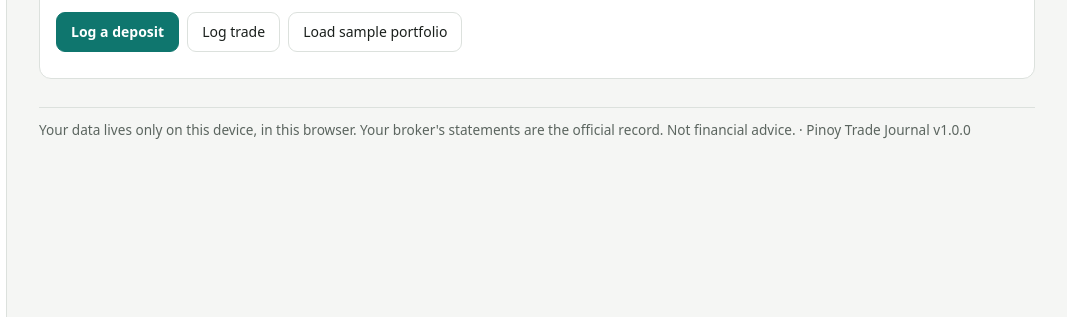
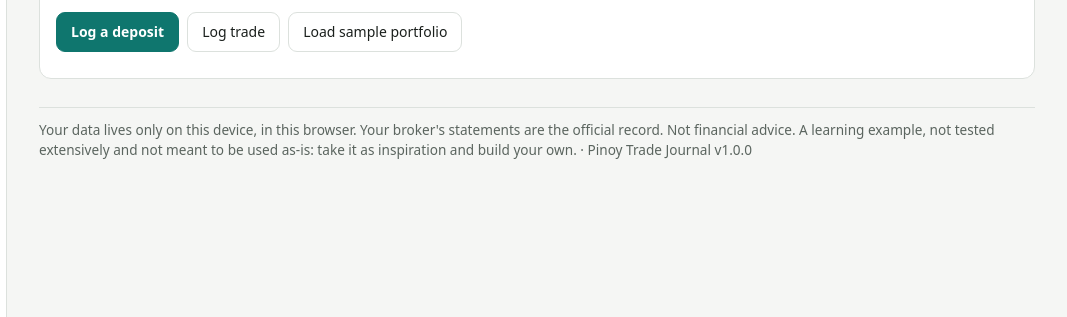
Before and after one commit to kuyajon/pse-trade-journal, a plain HTML site: page index.html in a window 1280 px wide. Shown: the part 296-613 px from the top of the page, 213-1280 px from the left. Drawn offline with Linux system fonts and the light colour scheme.

Commit message:
Footer: add learning-example disclaimer to every screen; SPEC
Co-Authored-By: Claude Sonnet 5.5 <noreply@anthropic.com>

```diff
--- a/index.html
+++ b/index.html
@@ -1018,7 +1018,7 @@ function banners() {
   return h;
 }
 function footer() {
-  return `<footer>Your data lives only on this device, in this browser. Your broker's statements are the official record. Not financial advice. · Pinoy Trade Journal v${APP_VERSION}</footer>`;
+  return `<footer>Your data lives only on this device, in this browser. Your broker's statements are the official record. Not financial advice. A learning example, not tested extensively and not meant to be used as-is: take it as inspiration and build your own. · Pinoy Trade Journal v${APP_VERSION}</footer>`;
 }
 let toastTimer;
 function toast(msg) {
```
Also changed, not shown: 1 other file.
